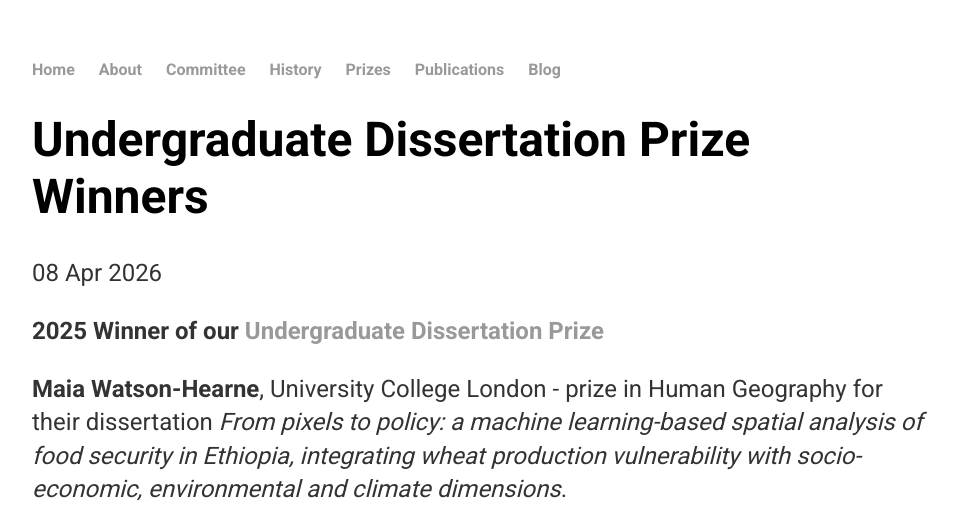
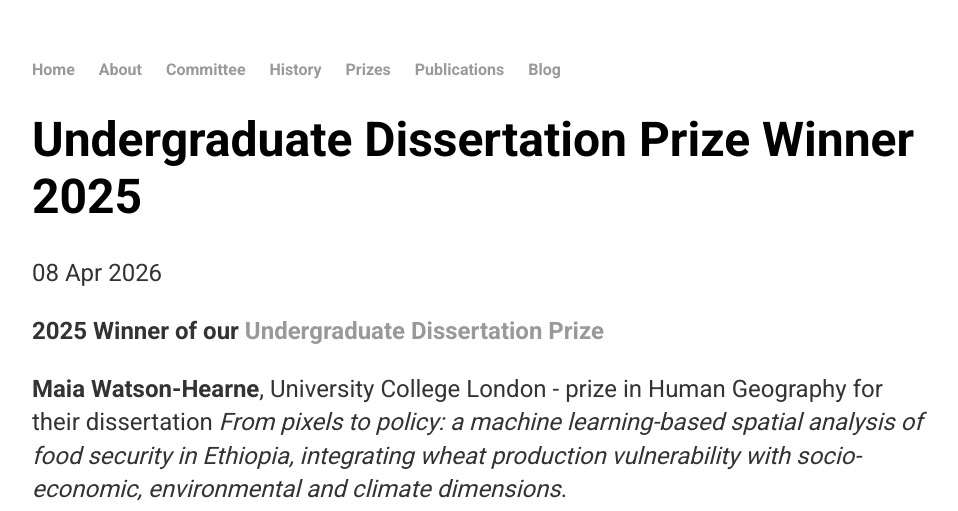
Before and after one commit to qmrg/qmrg.github.io, a Jekyll site: the page built from _posts/2026-04-08-ug-diss-prize.md, in a window 1280 px wide, cut to the strip 0-511 px from the top of the page. Shown: the whole strip, without its empty margins (160-1118 px from the left). Built offline with Jekyll 4.4.1, drawn with Linux system fonts in a browser that asks for light colours.

Commit message:
Update title for Undergraduate Dissertation Prize post

```diff
--- a/_posts/2026-04-08-ug-diss-prize.md
+++ b/_posts/2026-04-08-ug-diss-prize.md
@@ -1,6 +1,6 @@
 ---
 layout: post
-title: "Undergraduate Dissertation Prize Winners"
+title: "Undergraduate Dissertation Prize Winner 2025"
 date: 2026-04-08
 ---
 
```
